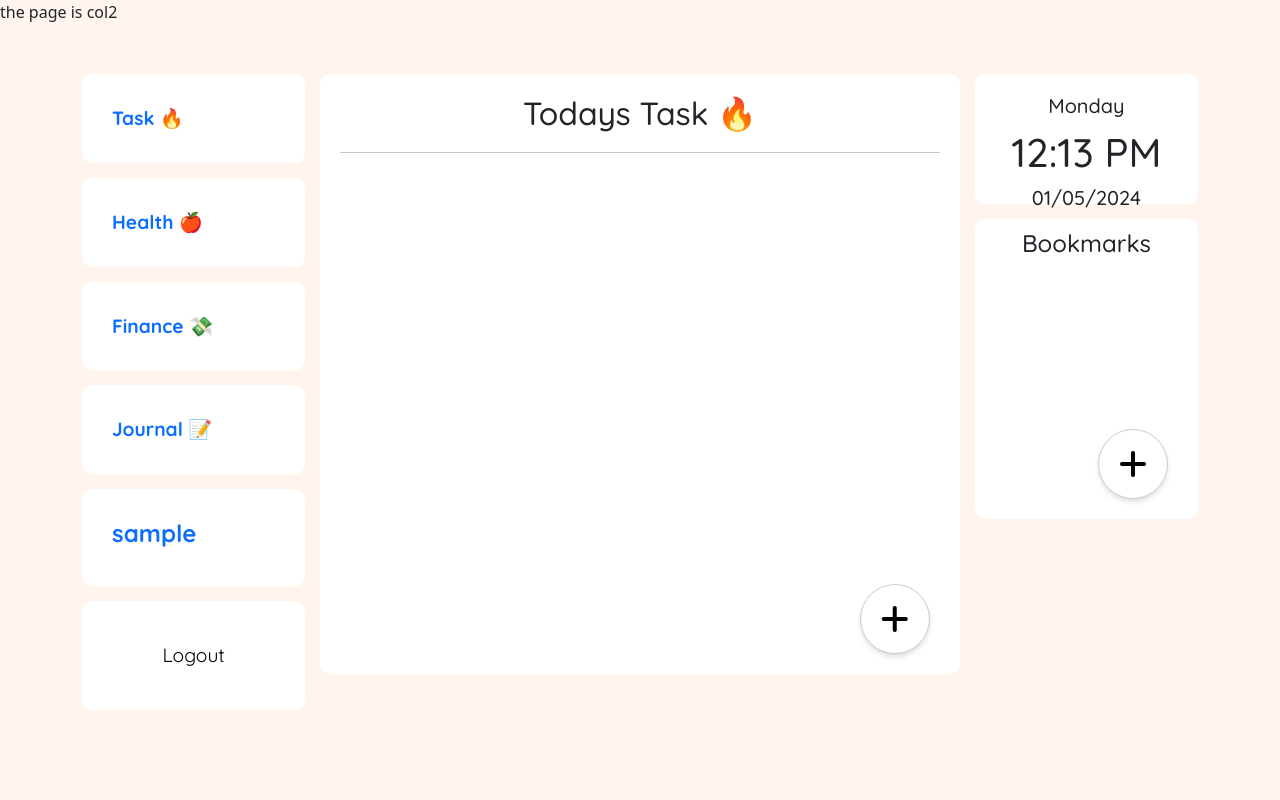
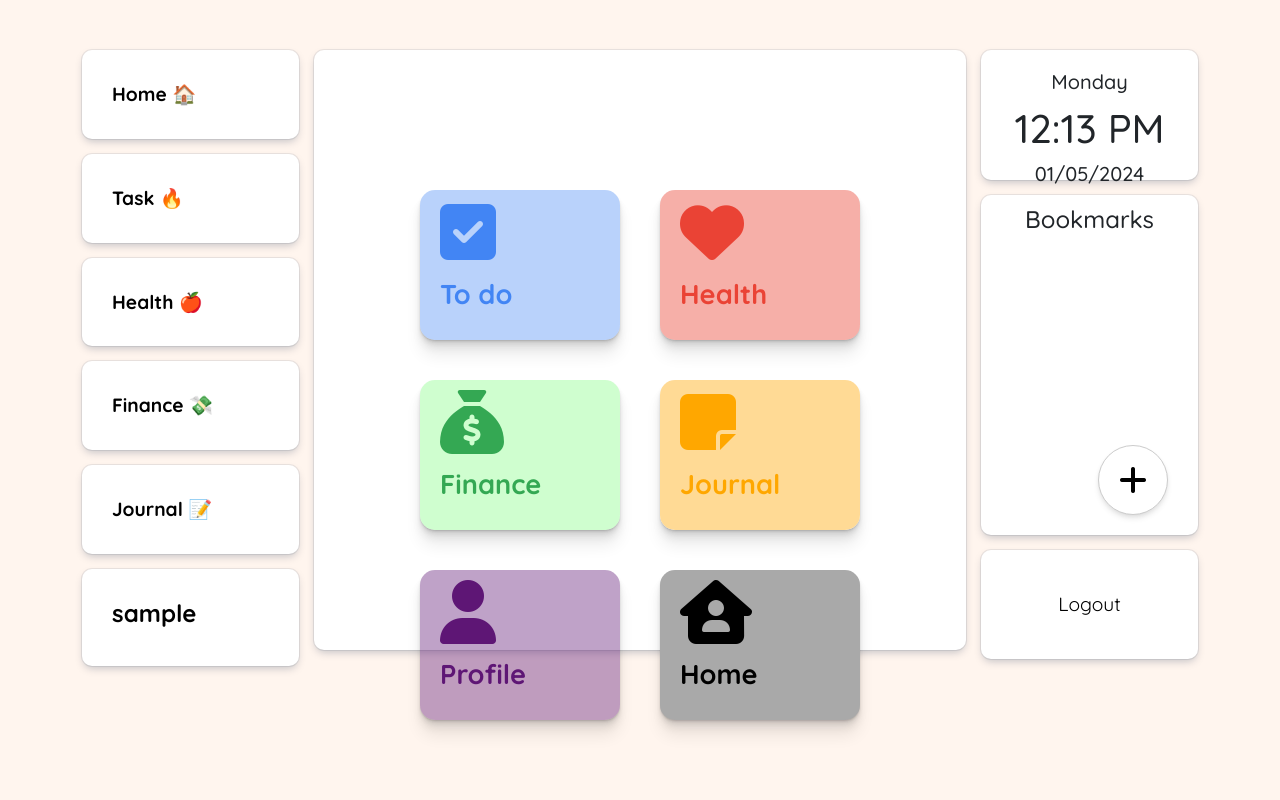
Before and after one commit to developedbyjk/PersonalManagementSystem, a PHP site: page /pms/ in a window 1280 px wide. Run offline with PHP 8.4, Linux system fonts and the light colour scheme; the visitor is signed in with stand-in values (Sample User, id 1); data that the repository does not hold is empty; some libraries are stand-ins or nearby versions.

Commit message:
icon fix

```diff
--- a/col1.php
+++ b/col1.php
@@ -5,48 +5,76 @@ $financesql = "SELECT emoji FROM users WHERE username = '".$_SESSION['username']
 $financeresult = $con->query($financesql);
 $emoji = $financeresult->fetch_assoc()['emoji'];
 
+//get the pg value
+
+$pg = isset($_GET['pg']) ? $_GET['pg'] : '';
+
+// Function to check if a particular page is active
+function isActive($page) {
+    global $pg;
+    return ($pg == $page) ? 'active' : '';
+}
+
+
 
 ?>
 
 <div class="col1">
                     <div class="page">
 
-                        <div class="box">
-                            <a  href="/pms">Task 🔥</a>
-                        </div>
 
-                        <div class="box">
-                            <a  href="?pg=health">Health 🍎</a>
-                        </div>
+                            <a  href="?pg=dashboard" id="boxlink">
+                                <div class="box <?php echo isActive('dashboard'); ?>"  >
+                                Home 🏠
+                                </div>
+                            </a>
 
-                        <div class="box">
-                            <a href="?pg=finance">Finance 💸</a>
-                        </div>
+                            <a  href="?pg=task" id="boxlink">
+                                <div class="box <?php echo isActive('task'); ?>"  >
+                                Task 🔥
+                                </div>
+                            </a>
 
-                        <div class="box">
-                            <a href="?pg=journal">Journal 📝</a>
-                        </div>
 
-                        <div class="box">
+
+                            <a  href="?pg=health" id="boxlink">
+                            <div class="box <?php echo isActive('health'); ?> "> Health 🍎</div>
+                            </a>
+
+
+
+                            <a href="?pg=finance" id="boxlink">
+                            <div class="box  <?php echo isActive('finance'); ?>" > Finance 💸 </div>
+                            </a>
+
+
+
+                            <a href="?pg=journal" id="boxlink">
+                            <div class="box <?php echo isActive('journal'); ?> ">  Journal 📝</div>
+                            </a>
+
+
+                        <div class="box <?php echo isActive('profile'); ?>">
                             <!-- <a href="?pg=study">Study ✍️</a> -->
                             <h4>
-                            <a href="?pg=profile">
+                            <a href="?pg=profile" id="boxlink">
 
-                            <!-- <i class="fa-regular fa-circle-user"></i> -->
+
                             <?php
                                  echo $_SESSION['username'] . " ". $emoji;
                                 ?>
                             </h4>
+
                             </a>
                         </div>
 
 
-                        <div class="box">
+                        <!-- <div class="box">
                         <form action="logout.php" method="post">
 
                         <input type="submit" value="Logout">
 
                         </form>
-                        </div>
+                        </div> -->
                     </div>
                 </div>
--- a/col3.php
+++ b/col3.php
@@ -23,8 +23,12 @@
 
 
                             <!-- <?php echo $row['bookmark_title']; ?> -->
-                            <a href="<?php echo $row['bookmark_link'] ?>" target="_blank" ><?php echo $row['bookmark_title']; ?></a>
-                            <a href="?deletebookmarid=<?php echo $row['id']; ?>" >  <i class="fa-regular fa-trash-can"></i> </a>
+
+                            <div>
+                                <a href="<?php echo $row['bookmark_link'] ?>" target="_blank" ><?php echo $row['bookmark_title']; ?></a>
+                            </div>
+                            <a id="deletebookmarlink" href="?deletebookmarid=<?php echo $row['id']; ?>" >  <i class="fa-regular fa-trash-can"></i> </a>
+
                             <br/>
 
                         <?php endwhile; ?>
@@ -47,4 +51,11 @@
                         </div>
 
                         </div>
+                            <div class="box">
+                            <form action="logout.php" method="post">
+
+                            <input type="submit" value="Logout">
+
+                            </form>
+                            </div>
                 </div>
--- /dev/null
+++ b/dashboard.php
@@ -0,0 +1,83 @@
+<?php
+
+// echo "Welcome to the dashboard";
+
+
+?>
+
+<!DOCTYPE html>
+<html lang="en">
+<head>
+    <meta charset="UTF-8">
+    <meta name="viewport" content="width=device-width, initial-scale=1.0">
+    <title>Document</title>
+</head>
+<body>
+        <div class="task" id="task">
+
+            <!-- <h2>journal Section 📝</h2>
+            <hr> -->
+
+            <div class="dashboard">
+
+
+
+                <div class="blocks taskblock ">
+                    <a href="?pg=task" id="blocklinks">
+                                <h3><i class="fa-solid fa-square-check"></i></h3>
+                                <p>To do</p>
+                    </a>
+                </div>
+
+
+
+
+                <div class="blocks healthblock">
+                    <a href="?pg=health" id="blocklinks">
+                                <h3><i class="fa-solid fa-heart"></i></h3>
+                                <p>Health</p>
+                    </a>
+                </div>
+
+
+
+                <div class="blocks financeblock">
+                    <a href="?pg=finance" id="blocklinks">
+                                <h3><i class="fa-solid fa-sack-dollar"></i></h3>
+                                <p>Finance</p>
+                    </a>
+                </div>
+
+
+
+
+                <div class="blocks journalblock">
+                    <a href="?pg=journal" id="blocklinks">
+                                <h3><i class="fa-solid fa-note-sticky"></i></h3>
+                                <p>Journal</p>
+                    </a>
+                </div>
+
+
+
+                <div class="blocks profileblock">
+                    <a href="?pg=profile" id="blocklinks">
+                                <h3><i class="fa-solid fa-user"></i></h3>
+                                <p>Profile</p>
+                    </a>
+                </div>
+
+
+                <div class="blocks dashboardblock">
+                    <a href="?pg=dashboard" id="blocklinks">
+                                <h3><i class="fa-solid fa-house-user"></i></h3>
+                                <p>Home</p>
+                    </a>
+                </div>
+
+            </div>
+
+
+        </div>
+</body>
+</html>
--- a/index.php
+++ b/index.php
@@ -86,7 +86,7 @@ if(isset($_GET['deletebookmarid'])) {
        exit;
 }
 // $renderpage = 'col2';
-$renderpage = 'col2';
+$renderpage = 'dashboard';
 
 if(isset($_GET['pg'])) {
     $id = $_GET['pg'];
@@ -156,11 +156,6 @@ $bookresult = $con->query($booksql);
 
 ?>
 
-
-
-
-
-
 </html>
 
 
@@ -170,7 +165,7 @@ $bookresult = $con->query($booksql);
 <head>
     <meta charset="UTF-8">
     <meta name="viewport" content="width=device-width, initial-scale=1.0">
-    <title>Document</title>
+    <title>PMS🔮</title>
     <link rel="stylesheet" href="bootstrap-5.3.3-dist/css/bootstrap.min.css">
     <link rel="stylesheet" href="style.css">
     <link rel="stylesheet" href="https://cdnjs.cloudflare.com/ajax/libs/font-awesome/6.5.1/css/all.min.css" integrity="sha512-DTOQO9RWCH3ppGqcWaEA1BIZOC6xxalwEsw9c2QQeAIftl+Vegovlnee1c9QX4TctnWMn13TZye+giMm8e2LwA==" crossorigin="anonymous" referrerpolicy="no-referrer" />
@@ -179,7 +174,7 @@ $bookresult = $con->query($booksql);
 <body>
 
 <?php
-                    echo  "the page is " .  $renderpage;
+                    // echo  "the page is " .  $renderpage;
                 ?>
 
     <div class="main">
--- a/style.css
+++ b/style.css
@@ -46,11 +46,22 @@ body
     margin-bottom: 15px;
     font-size: 1.2rem;
     transition: all 0.3s;
+    /* box-shadow: rgba(50, 50, 93, 0.25) 0px 2px 5px -1px, rgba(0, 0, 0, 0.3) 0px 1px 3px -1px; */
+
+    /* box-shadow: rgba(60, 64, 67, 0.3) 0px 1px 2px 0px, rgba(60, 64, 67, 0.15) 0px 1px 3px 1px; */
+
+    /* box-shadow: rgba(0, 0, 0, 0.15) 0px 3px 3px 0px; */
+
+    box-shadow: rgba(9, 30, 66, 0.25) 0px 4px 8px -2px, rgba(9, 30, 66, 0.08) 0px 0px 0px 1px;
 }
-.box a{
+
+#boxlink{
     text-decoration: none;
+    color: black;
     font-weight: 700;
+
 }
+
 
 .box:hover{
     background-color: white;
@@ -72,6 +83,7 @@ body
     margin: 0px 15px;
     flex-basis: 60%;
     position: relative;
+    box-shadow: rgba(9, 30, 66, 0.25) 0px 4px 8px -2px, rgba(9, 30, 66, 0.08) 0px 0px 0px 1px;
 }
 .task h2{
     text-align: center;
@@ -127,6 +139,7 @@ body
     text-align: center;
     background-color: white;
     border-radius: 10px;
+    box-shadow: rgba(9, 30, 66, 0.25) 0px 4px 8px -2px, rgba(9, 30, 66, 0.08) 0px 0px 0px 1px;
 
 
 }
@@ -134,20 +147,39 @@ body
     margin: 10px 0px;
 }
 .bookmarks{
-    height: 300px;
+    height: 340px;
    position: relative;
     margin-top: 15px;
+    margin-bottom: 15px;
 
     padding: 10px;
   text-align: center;
     background-color: white;
     border-radius: 10px;
 
+    box-shadow: rgba(9, 30, 66, 0.25) 0px 4px 8px -2px, rgba(9, 30, 66, 0.08) 0px 0px 0px 1px;
+
 }
 .bookmarks a{
+
     margin: 10px 5px;
     float: left;
     display: block;
+    background-color: #0C0C0C;
+    padding: 10px 15px;
+    font-style: italic;
+    color: #ccc;
+    border-radius: 90px;
+    z-index: 99;
+
+}
+
+#deletebookmarlink{
+    background-color: crimson;
+    color: aliceblue;
+    transform: translate(50px, 0px);
+    z-index: -999;
+
 }
 
 .extra{
@@ -460,3 +492,124 @@ textarea{
 #loginbtn input {
     color: white;
 }
+
+.active{
+    background-color: #ffde91;
+    cursor: pointer;
+    outline: 1px solid black;
+}
+
+/* STYLE FOR DASHBOARD */
+.dashboard{
+    padding-top: 100px;
+    /* padding:  100px; */
+    /* background-color: #62EEA8; */
+    display: flex;
+    /* height: 600px; */
+    justify-content: center;
+    align-items: center;
+    flex-wrap: wrap;
+    /* background-color: hotpink; */
+
+}
+
+.blocks{
+    display: flex;
+
+    align-items: center;
+    width: 200px;
+    height: 150px;
+    flex-wrap: wrap;
+    border-radius: 15px;
+    padding-left: 20px;
+    margin: 20px;
+    transition: all 0.3s;
+    box-shadow: rgba(0, 0, 0, 0.07) 0px 1px 1px, rgba(0, 0, 0, 0.07) 0px 2px 2px, rgba(0, 0, 0, 0.07) 0px 4px 4px, rgba(0, 0, 0, 0.07) 0px 8px 8px, rgba(0, 0, 0, 0.07) 0px 16px 16px;
+    /* box-shadow: rgba(50, 50, 105, 0.15) 0px 2px 5px 0px, rgba(0, 0, 0, 0.05) 0px 1px 1px 0px; */
+    /* box-shadow: rgba(60, 64, 67, 0.3) 0px 1px 2px 0px, rgba(60, 64, 67, 0.15) 0px 1px 3px 1px; */
+}
+
+
+#blocklinks{
+    text-decoration: none;
+    color: black;
+    font-weight: 900;
+}
+.blocks h3{
+    font-size: 4rem;
+}
+.blocks p{
+    margin-top: 10px;
+    font-size:1.7rem;
+}
+.blocks:hover{
+    cursor: pointer;
+    box-shadow: rgba(50, 50, 93, 0.25) 0px 13px 27px -5px, rgba(0, 0, 0, 0.3) 0px 8px 16px -8px;
+    transform: translateY(-10px);
+}
+
+
+.taskblock{
+    background-color: #4286f45e;
+}
+.taskblock h3,.taskblock p  {
+    color: #4285f4;
+}
+
+
+.healthblock{
+    /* background-color: #fda099; */
+    background-color: #ea44356d;
+
+}
+.healthblock h3, .healthblock p {
+    color: #ea4335
+}
+.healthblock:hover{
+    outline:3px solid #ea4335;
+}
+
+.financeblock{
+    background-color: rgba(160, 253, 160, 0.5);
+}
+.financeblock h3, .financeblock p {
+    color: #34a853
+}
+.financeblock:hover{
+    outline : 3px solid #34a853;
+}
+
+
+.journalblock{
+    background-color: #ffda94fc;
+}
+.journalblock h3,.journalblock p  {
+    color: #ffa700;;
+}
+.journalblock:hover{
+    outline: 3px solid #ffa700;
+}
+
+
+
+.dashboardblock{
+    background-color: #a9a9a9;
+}
+
+.dashboardblock h3,.dashboardblock p  {
+    color: #000000;
+}
+.dashboardblock:hover{
+    outline: 3px solid #000000;
+}
+
+
+.profileblock{
+    background-color: #5d167565;
+}
+.profileblock h3,.profileblock p  {
+    color: #5E1675;
+}
+.profileblock:hover{
+    outline: 3px solid #5E1675;
+}
```
Also changed, not shown: task.php (renamed from col2.php).
